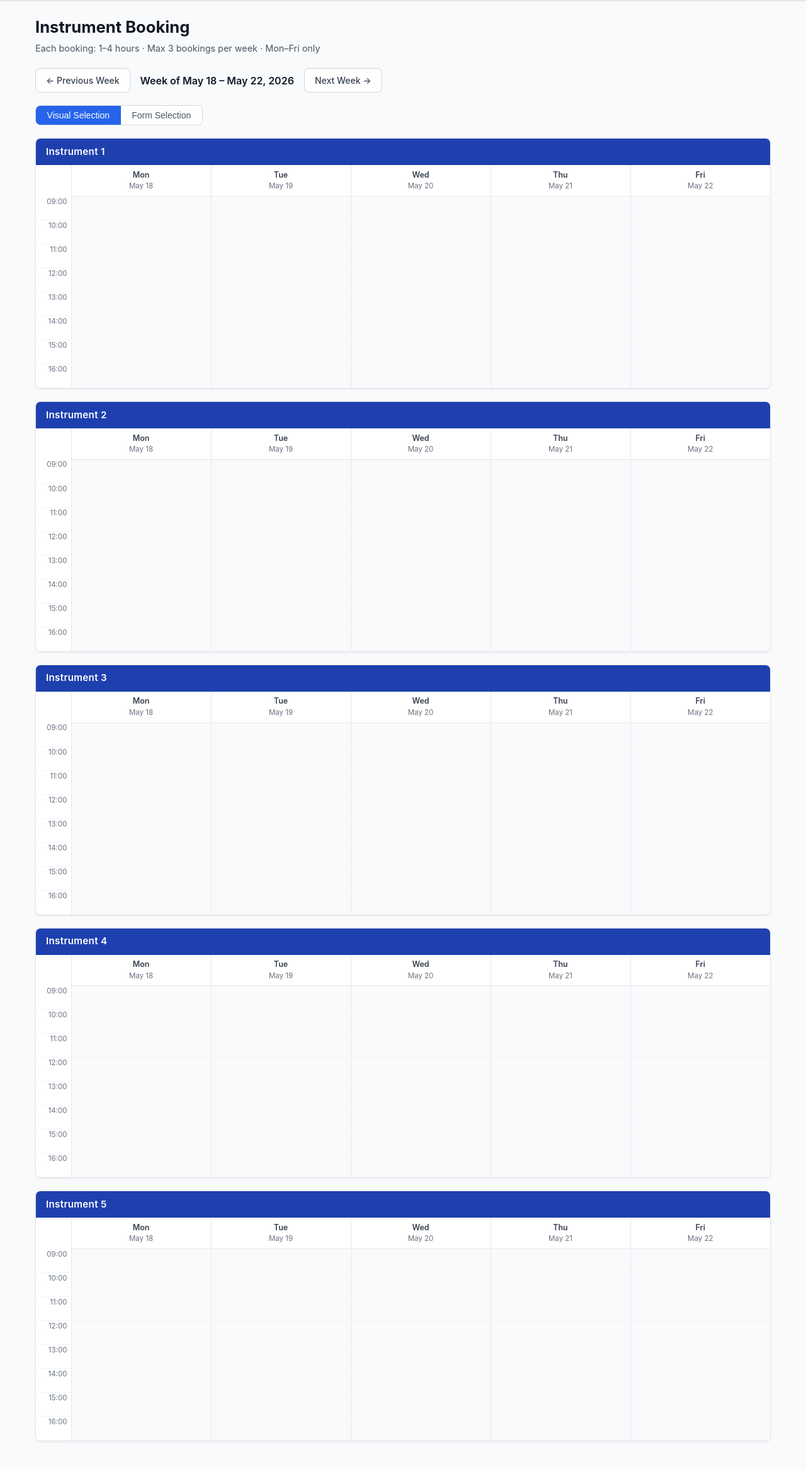
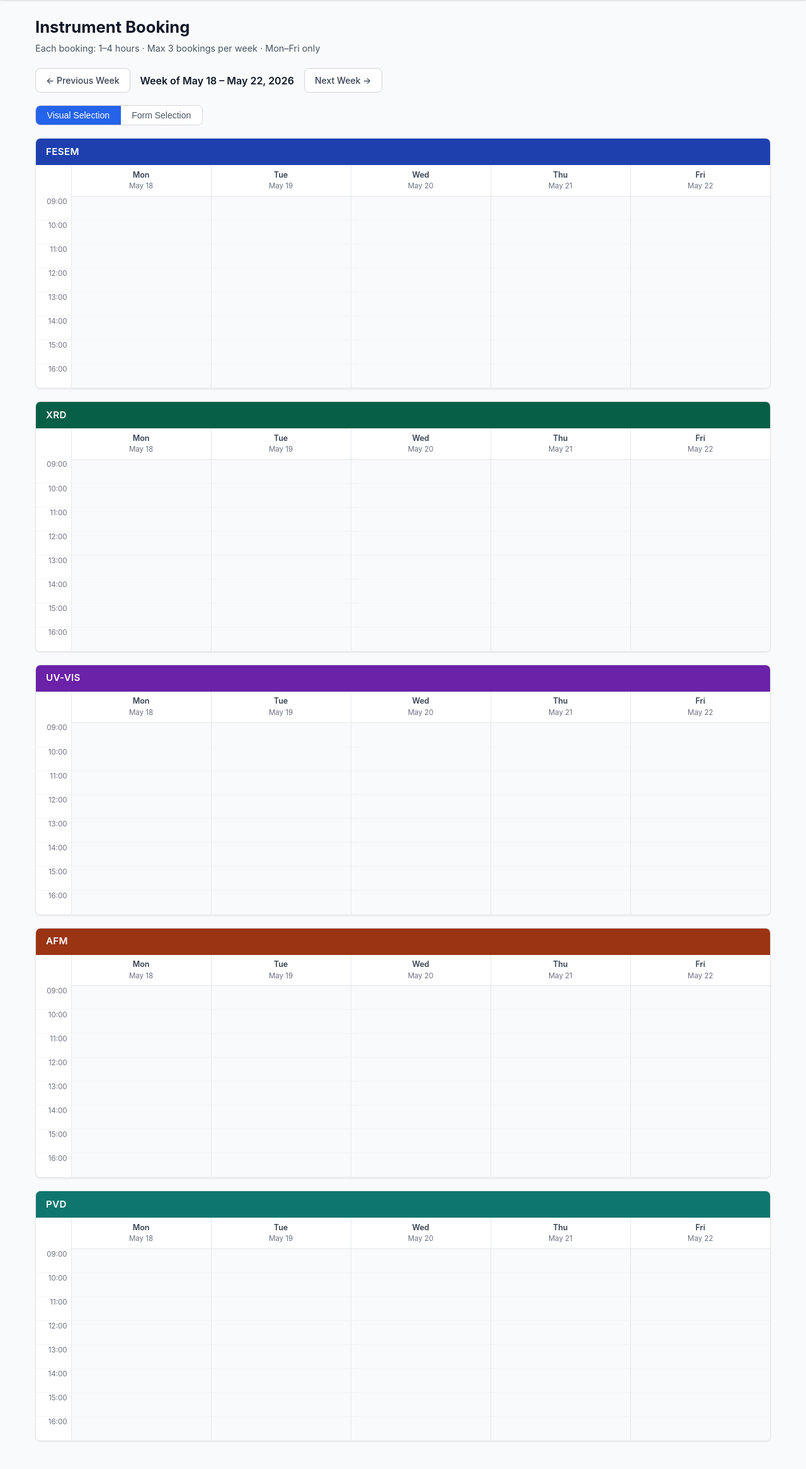
Before and after one commit to alexyudragonsword-collab/Equip_booking, a Flask app: page / in a window 1280 px wide. Shown: the part 56-2388 px from the top of the page at 63% size. Run offline with Flask 3, Linux system fonts and the light colour scheme; the visitor is signed in with stand-in values (Sample User, id 1); data comes from the database, SQL or seed files in the repository; data that the repository does not hold is empty; some libraries are stand-ins or nearby versions.

Commit message:
Rename default instruments to FESEM/XRD/UV-VIS/AFM/PVD; add banner colours
- app.py: update seed list to new names; on startup, auto-rename any
  instrument still carrying the old 'Instrument N' placeholder (safe:
  only renames if old name exists and new name is not already taken)
- timeline.css: remove hardcoded blue from .grid-card-header; add
  .hdr-0..4 colour classes (blue/green/purple/orange/teal)
- templates/bookings/index.html: apply hdr-{{ loop.index0 % 5 }} to
  each instrument banner so colours cycle automatically

https://claude.ai/code/session_01PBjjAP9ciJ6e9bw1E5YeK2

```diff
--- a/app.py
+++ b/app.py
@@ -66,6 +66,11 @@ def _ensure_sqlite_dir(app):
             os.makedirs(db_dir, exist_ok=True)
 
 
+DEFAULT_INSTRUMENTS = ['FESEM', 'XRD', 'UV-VIS', 'AFM', 'PVD']
+_OLD_DEFAULT_INSTRUMENTS = ['Instrument 1', 'Instrument 2', 'Instrument 3',
+                            'Instrument 4', 'Instrument 5']
+
+
 def _auto_init_db(app):
     """On startup: create tables, seed instruments, optionally create initial admin."""
     from models import User, Instrument
@@ -73,11 +78,21 @@ def _auto_init_db(app):
     _migrate_sqlite(app)
 
     if Instrument.query.count() == 0:
-        for name in ['Instrument 1', 'Instrument 2', 'Instrument 3',
-                     'Instrument 4', 'Instrument 5']:
+        for name in DEFAULT_INSTRUMENTS:
             db.session.add(Instrument(name=name))
         db.session.commit()
-        app.logger.info('Seeded 5 default instruments.')
+        app.logger.info('Seeded default instruments: %s', DEFAULT_INSTRUMENTS)
+    else:
+        # Rename any instruments that still carry the old placeholder names
+        renamed = False
+        for old, new in zip(_OLD_DEFAULT_INSTRUMENTS, DEFAULT_INSTRUMENTS):
+            instr = Instrument.query.filter_by(name=old).first()
+            if instr and not Instrument.query.filter_by(name=new).first():
+                app.logger.info('Renaming default instrument: %s → %s', old, new)
+                instr.name = new
+                renamed = True
+        if renamed:
+            db.session.commit()
 
     admin_email = app.config.get('ADMIN_EMAIL')
     admin_password = app.config.get('ADMIN_PASSWORD')
--- a/static/css/timeline.css
+++ b/static/css/timeline.css
@@ -9,13 +9,19 @@
 }
 
 .grid-card-header {
-  background: #1e40af;
   color: #fff;
   font-weight: 600;
   font-size: 0.95rem;
   padding: 0.6rem 1rem;
   letter-spacing: 0.02em;
 }
+
+/* Per-instrument banner colours (cycles every 5) */
+.hdr-0 { background: #1e40af; } /* blue   — FESEM  */
+.hdr-1 { background: #065f46; } /* green  — XRD    */
+.hdr-2 { background: #6b21a8; } /* purple — UV-VIS */
+.hdr-3 { background: #9a3412; } /* orange — AFM    */
+.hdr-4 { background: #0f766e; } /* teal   — PVD    */
 
 .grid-scroll {
   overflow-x: auto;
--- a/templates/bookings/index.html
+++ b/templates/bookings/index.html
@@ -32,7 +32,7 @@
 <div id="visualSection">
   {% for instr in instruments %}
   <div class="grid-card">
-    <div class="grid-card-header">{{ instr.name }}</div>
+    <div class="grid-card-header hdr-{{ loop.index0 % 5 }}">{{ instr.name }}</div>
     <div class="grid-scroll">
       <table class="timeline-table" data-instrument="{{ instr.id }}">
         <thead>
```
